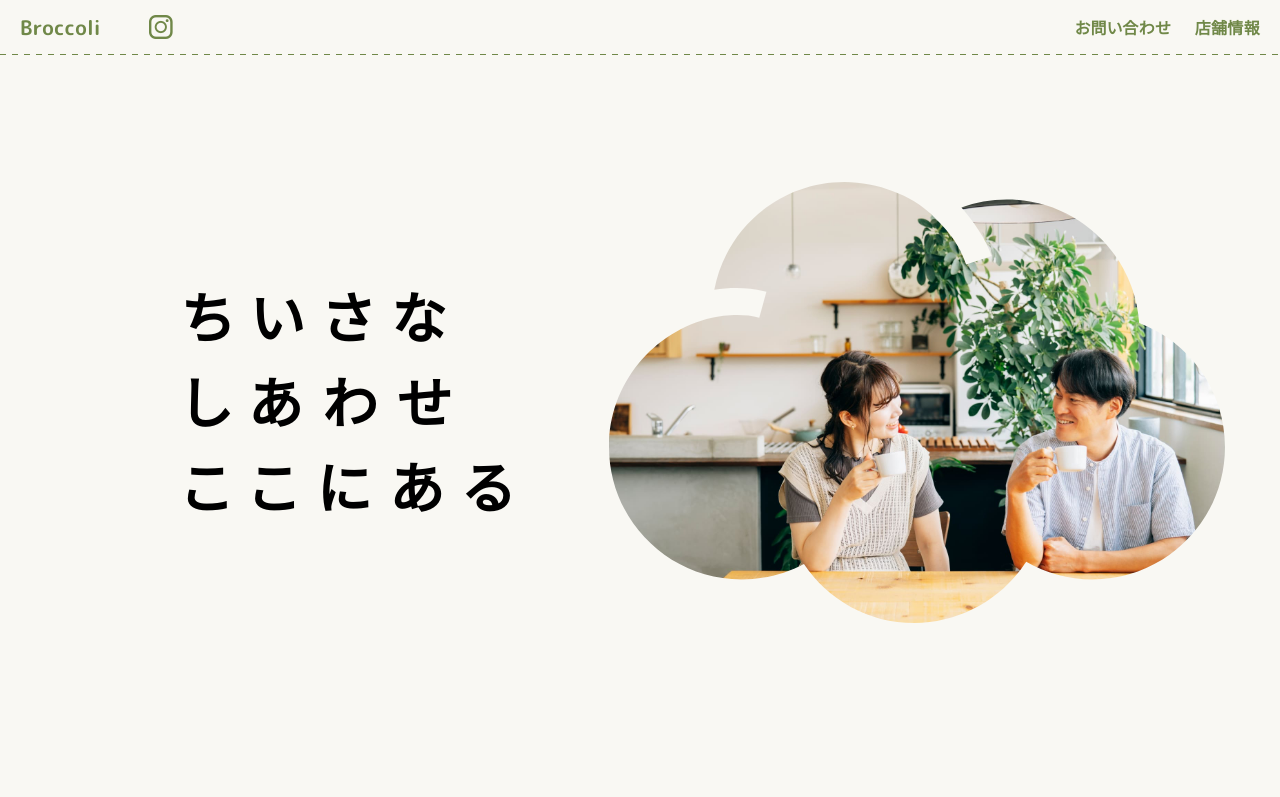
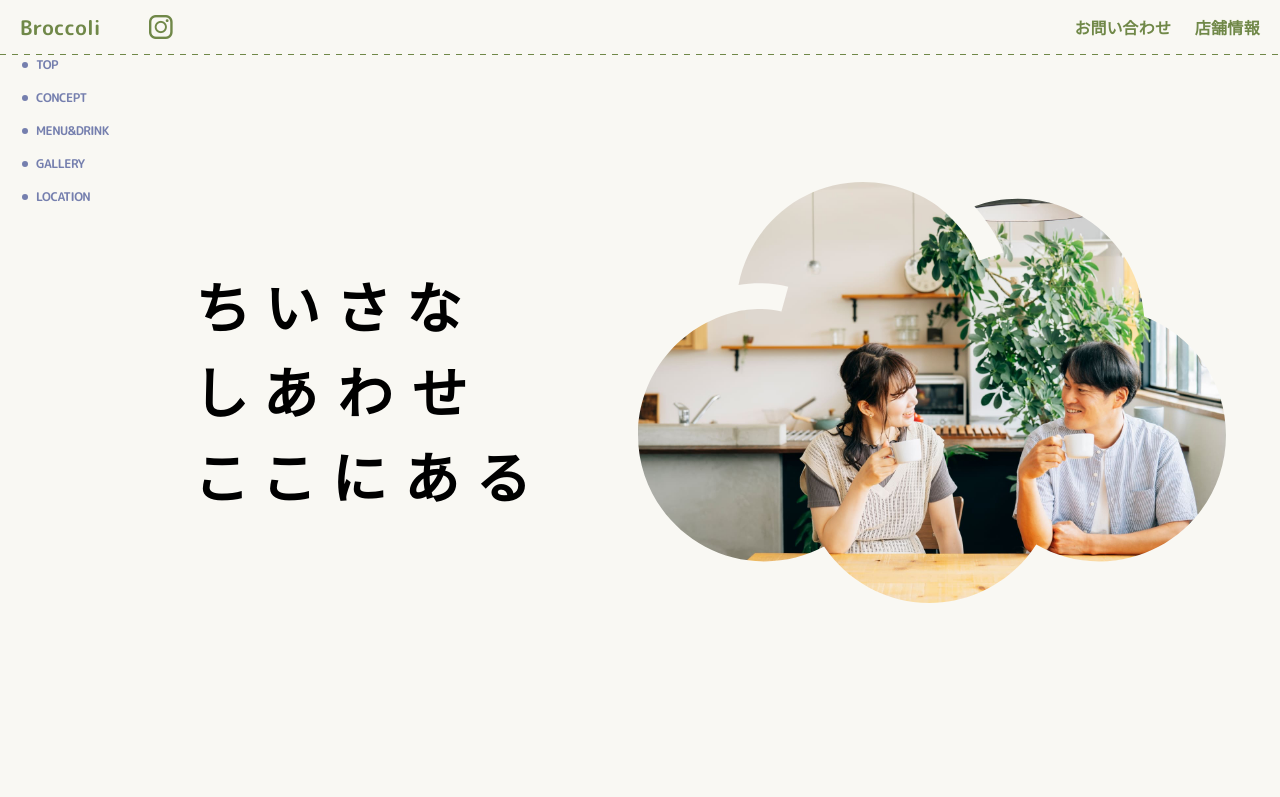
Before and after one commit to tnccc/broccoli, a Vue app: page / in a window 1280 px wide. Shown: the top 797 px of the page. Built offline with nearby package versions, Linux system fonts and the light colour scheme; a web font is replaced by a local one.

Commit message:
feat: GlobalNavigation 作成する

```diff
--- a/src/App.vue
+++ b/src/App.vue
@@ -1,15 +1,17 @@
 <script setup lang="ts">
-import GlobalHeader from '@/components/GlobalHeader.vue';
+import GlobalHeader from '@/components/GlobalHeader.vue'
+import GlobalFooter from '@/components/GlobalFooter.vue'
+import GlobalNavigation from './components/GlobalNavigation.vue'
 import SectionOfTop from '@/components/section/OfTop.vue'
 import SectionOfConcept from '@/components/section/OfConcept.vue'
 import SectionOfMenu from '@/components/section/OfMenu.vue'
 import SectionOfGallery from '@/components/section/OfGallery.vue'
 import SectionOfLocation from '@/components/section/OfLocation.vue'
-import GlobalFooter from '@/components/GlobalFooter.vue'
 </script>
 
 <template>
     <GlobalHeader />
+    <GlobalNavigation />
     <main :class="$style.main">
       <SectionOfTop :class="$style.top" />
       <SectionOfConcept :class="[$style.concept, $style.margin]" />
--- a/src/components/GlobalNavigation.vue
+++ b/src/components/GlobalNavigation.vue
@@ -1,9 +1,80 @@
-<script setup lang="ts"></script>
-
+<script setup lang="ts">
+const navigations = [
+  {
+    path: '/',
+    name: 'top'
+  },
+  {
+    path: '#concept',
+    name: 'concept'
+  },
+  {
+    path: '#menu',
+    name: 'menu&drink'
+  },
+  {
+    path: '#gallery',
+    name: 'gallery'
+  },
+  {
+    path: '#location',
+    name: 'location'
+  }
+]
+</script>
 <template>
-
+  <nav :class="$style.navigation">
+    <ul :class="$style.list">
+      <li
+        v-for="item in navigations"
+        :key="item.name"
+        :class="$style.item"
+      >
+        <a :class="$style.current" :href="item.path">
+          <span>{{ item.name }}</span>
+        </a>
+      </li>
+    </ul>
+  </nav>
 </template>
 
 <style lang="scss" module>
+@use '@/assets/scss/function.scss' as *;
 
+.navigation {
+  position: fixed;
+  left: calcClamp(16, 24, 768, 1440);
+
+  .item {
+    line-height: var(--line-height-low);
+
+    &:not(:first-child) {
+      margin-block-start: calc(var(--bv) * 2);
+    }
+
+    > a {
+      position      : relative;
+      font-size     : rem(12);
+      font-weight   : bold;
+      color         : var(--blue);
+      text-transform: uppercase;
+      letter-spacing: -0.05em;
+
+      &.current {
+        display: inline-flex;
+        align-items: center;
+
+        &::before {
+          content         : "";
+          display         : block;
+          width           : rem(6);
+          height          : rem(6);
+          margin-inline-end: var(--bv);
+          background-color: var(--blue);
+          border-radius   : 50%;
+        }
+      }
+    }
+  }
+}
 </style>
--- a/src/components/section/OfTop.vue
+++ b/src/components/section/OfTop.vue
@@ -33,8 +33,8 @@ import SectionOfContainer from '@/components/section/OfContainer.vue'
     display: flex;
 
     .title {
-      flex           : 1 1 calc((40% - var(--navigation-width) + 20px));
-      width          : calc((40% - var(--navigation-width) + 20px));
+      flex           : 1 1 calc((40% - var(--navigation-width) + calc(var(--bv) * 10)));
+      width          : calc((40% - var(--navigation-width) + calc(var(--bv) * 10)));
       display        : flex;
       justify-content: center;
       align-items    : center;
```
